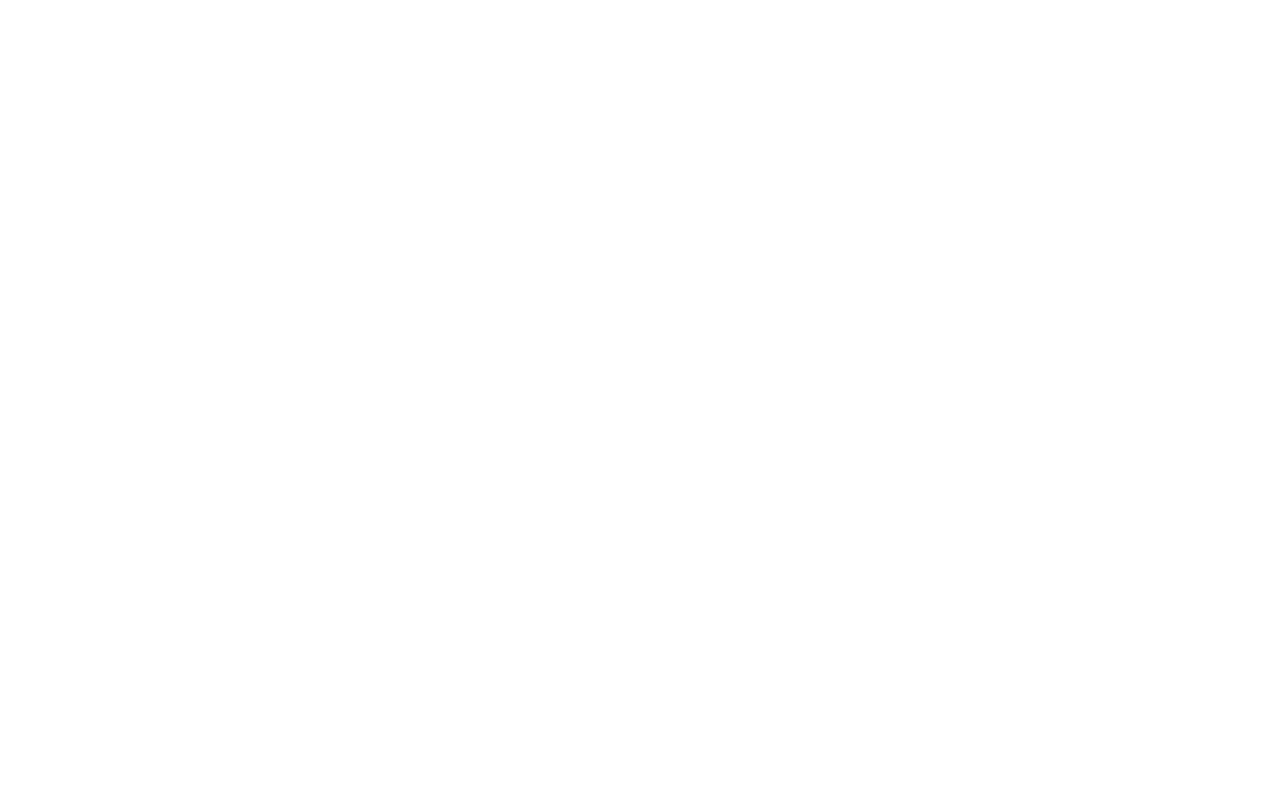
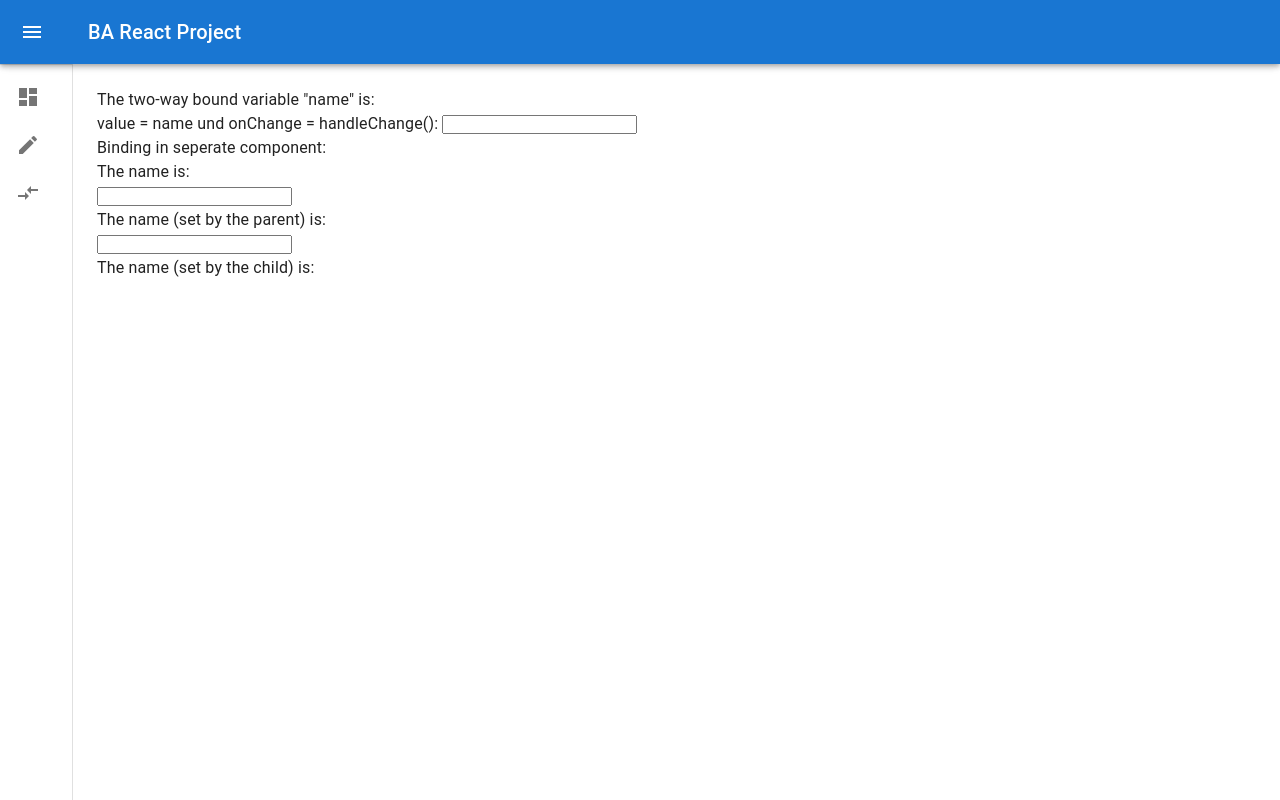
Before and after one commit to Fendorr/BA_React_Project, a React (Create React App) app: page /bindings in a window 1280 px wide. Before the commit this address had no page. Built offline with nearby package versions, Linux system fonts and the light colour scheme.

Commit message:
logic done

```diff
--- a/src/App.js
+++ b/src/App.js
@@ -3,7 +3,8 @@ import { BrowserRouter as Router, Routes, Route } from "react-router-dom";
 
 import NavBar from './components/NavBar';
 import GridExample from "./pages/GridExample"
-import Spaceholder from "./pages/Spaceholder"
+import Bindings from "./pages/Bindings"
+import Forms from "./pages/Forms"
 
 import CssBaseline from '@mui/material/CssBaseline';
 
@@ -15,7 +16,8 @@ function App() {
         <Routes>
           <Route path="/" element={<NavBar />}>
             <Route index element={<GridExample />} />
-            <Route path="/spaceholder" element={<Spaceholder />} />
+            <Route path="/forms" element={<Forms />} />
+            <Route path="/bindings" element={<Bindings />} />
           </Route>
         </Routes>
       </Router>
--- /dev/null
+++ b/src/components/EventShowcase.js
@@ -0,0 +1,18 @@
+import {React, useState} from 'react';
+
+function EventShowcase (props){
+
+    const handleNameChange = (event) => {
+        props.onNameChange(event.target.value);
+    }
+
+    return(
+        <>
+            <input value={props.name} onChange={handleNameChange} />
+            {/* <button onClick={handleNameChange}>Send data to parent</button> */}
+        </>
+    )
+
+}
+
+export default EventShowcase;
--- a/src/components/NavBar.js
+++ b/src/components/NavBar.js
@@ -21,6 +21,8 @@ import MenuIcon from '@mui/icons-material/Menu';
 import ChevronLeftIcon from '@mui/icons-material/ChevronLeft';
 import DashboardIcon from '@mui/icons-material/Dashboard';
 import HelpIcon from '@mui/icons-material/Help';
+import EditIcon from '@mui/icons-material/Edit';
+import CompareArrowsIcon from '@mui/icons-material/CompareArrows';
 
 //#region styling
 const drawerWidth = 240;
@@ -131,15 +133,23 @@ function NavBar() {
                             <ListItemIcon>
                                 <DashboardIcon />
                             </ListItemIcon>
-                            <ListItemText>Home</ListItemText>
+                            <ListItemText>Responsive Grid</ListItemText>
                         </ListItem>
                     </Link>
-                    <Link href="/spaceholder" underline="none" color="inherit">
+                    <Link href="/forms" underline="none" color="inherit">
                         <ListItem button>
                             <ListItemIcon>
-                                <HelpIcon />
+                                <EditIcon />
                             </ListItemIcon>
-                            <ListItemText>Spaceholder</ListItemText>
+                            <ListItemText>Forms</ListItemText>
+                        </ListItem>
+                    </Link>
+                    <Link href="/bindings" underline="none" color="inherit">
+                        <ListItem button>
+                            <ListItemIcon>
+                                <CompareArrowsIcon />
+                            </ListItemIcon>
+                            <ListItemText>Bindings</ListItemText>
                         </ListItem>
                     </Link>
                 </List>
--- /dev/null
+++ b/src/components/PropsShowcase.js
@@ -0,0 +1,13 @@
+import {React} from 'react';
+
+function PropsShowcase(props){
+
+    return(
+        <>
+            <p>The name (set by the parent) is: {props.name}</p>
+        </>
+    )
+
+}
+
+export default PropsShowcase;
--- /dev/null
+++ b/src/pages/Bindings.js
@@ -0,0 +1,36 @@
+import {React, useState} from 'react';
+import PropsShowcase from '../components/PropsShowcase';
+import EventShowcase from '../components/EventShowcase';
+import SeperateBindingExample from '../components/SeperateBindingExample';
+
+
+function Bindings(props) {
+
+    const [name, setName] = useState("");
+
+    const handleChange = (event) => {
+        setName(event.target.value);
+    }
+
+    const handleNameChange = (name) => {
+        setName(name);
+    }
+
+    return (
+        <>
+            <p>The two-way bound variable "name" is: {name}</p>
+            <label htmlFor="TwoWayExample">value = name und onChange = handleChange(): </label>
+            <input id="TwoWayExample" value={name} onChange={handleChange}/>
+            <p>Binding in seperate component:</p>
+
+            <SeperateBindingExample />
+
+            <PropsShowcase name={name} />
+            <EventShowcase name={props.name} onNameChange={handleNameChange} />
+            <p>The name (set by the child) is: {name}</p>
+
+        </>
+    );
+}
+
+export default Bindings;
--- /dev/null
+++ b/src/pages/Forms.js
@@ -0,0 +1,12 @@
+import {React} from 'react';
+
+function Forms (){
+    return(
+        <>
+            <p>Form works!</p>
+        </>
+    )
+
+}
+
+export default Forms;
```
Also changed, not shown: src/components/SeperateBindingExample.js (renamed from src/pages/Spaceholder.js, +6 -7 lines).
